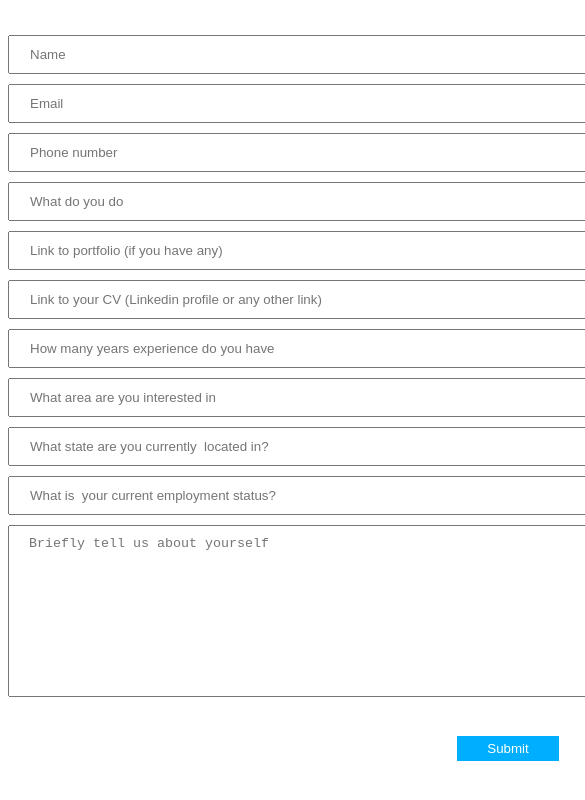
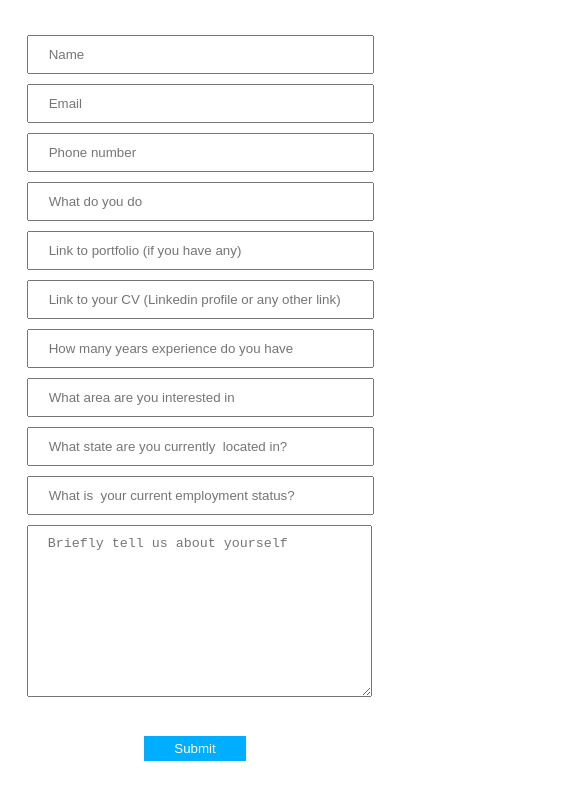
Before and after one commit to iwa-temmy/HNG-internship-Frame-3.2, a plain HTML site: page index.html in a window 390 px wide. Shown: the top 800 px of the page, 585 px wide, since content can reach past the window. Drawn offline with Linux system fonts and the light colour scheme.

Commit message:
form responsiveness

```diff
--- a/index.html
+++ b/index.html
@@ -12,14 +12,14 @@
     />
     <style>
       .form-container {
-        width: 1000px;
+        width: 800px;
         margin: 30px auto;
       }
       .form-container input,
       textarea {
-        width: 100%;
+        width: 90%;
         padding: 10px 20px;
-        margin: 5px 0px;
+        margin: 5px auto;
       }
 
       form.form-container > button {
@@ -29,6 +29,18 @@
         background: #00aeff;
         border: 0px;
         color: #fff;
+      }
+      @media screen and (max-width: 760px) {
+        .form-container {
+          width: 90%;
+          margin: 30px auto;
+        }
+        .form-container input,
+        textarea {
+          width: 90%;
+          padding: 10px 20px;
+          margin: 5px 0px;
+        }
       }
     </style>
   </head>
```
